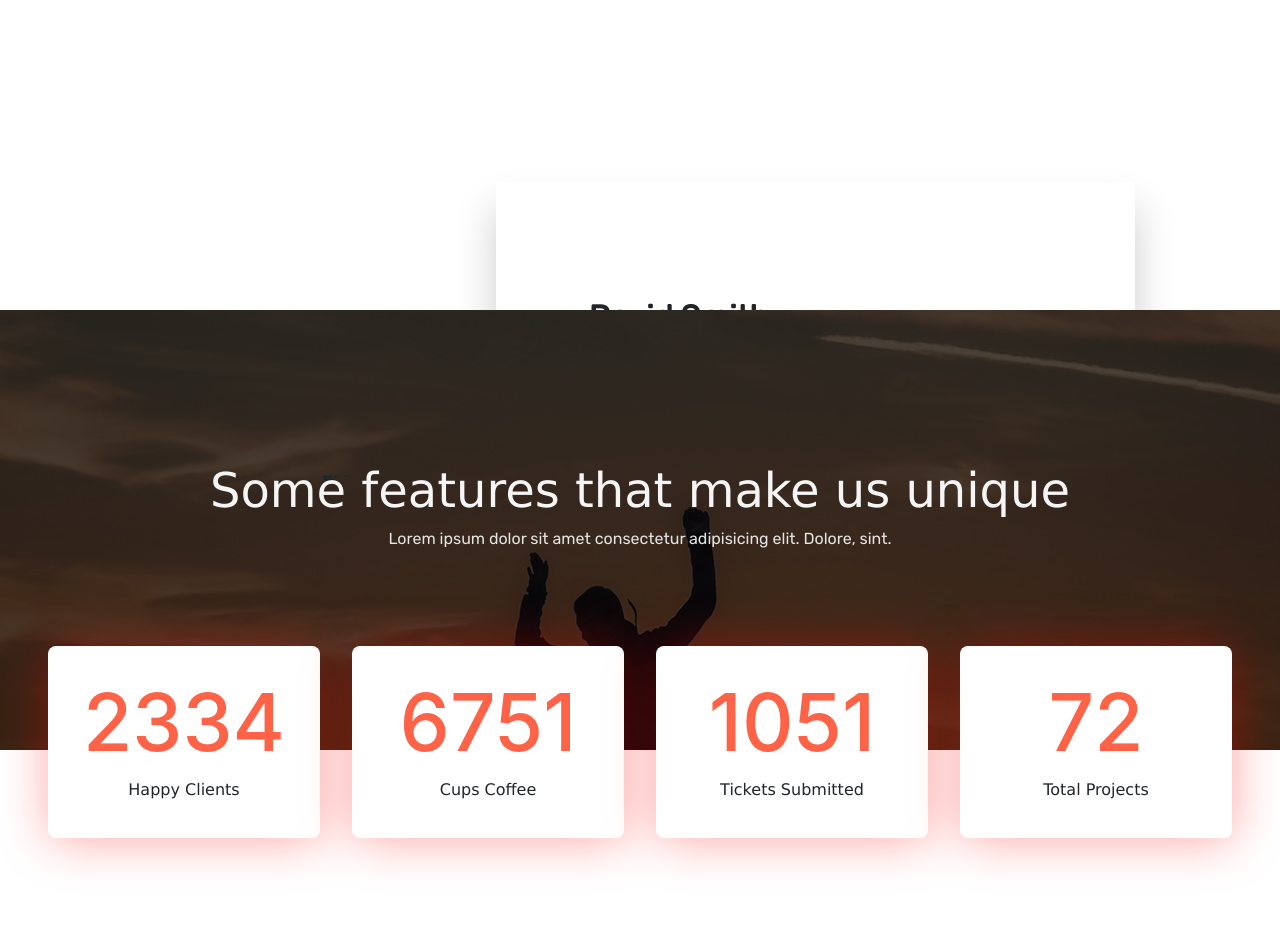
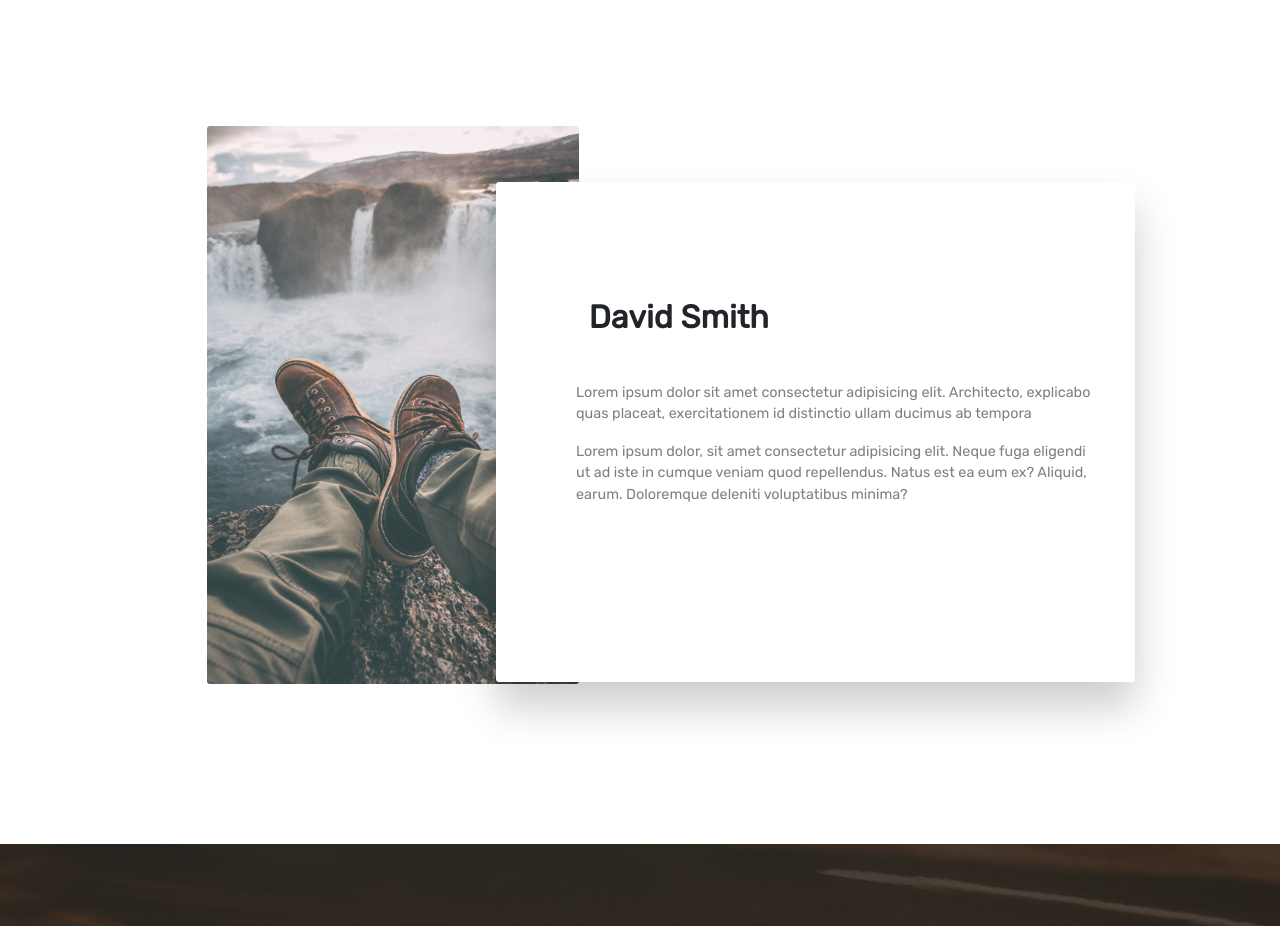
Before and after one commit to mointhedev/books-site-bootstrap, a plain HTML site: page src/index.html in a window 1280 px wide. Shown: the part 940-1866 px from the top of the page. Drawn offline with nearby package versions, Linux system fonts and the light colour scheme; the site is published under a folder, as on GitHub Pages, so addresses that start at the root find nothing; a web font is replaced by a local one.

Commit message:
Minor bug fix

```diff
--- a/src/index.html
+++ b/src/index.html
@@ -91,7 +91,7 @@
                 <div class="row">
                     <div class="col-md-6">
                         <div class="pray">
-                            <img src="/img/pexels-photo-2.jpeg" alt="">
+                            <img src="../img/pexels-photo-2.jpeg" alt="">
                         </div>
                     </div>
                     <div class="col-md-6">
```
